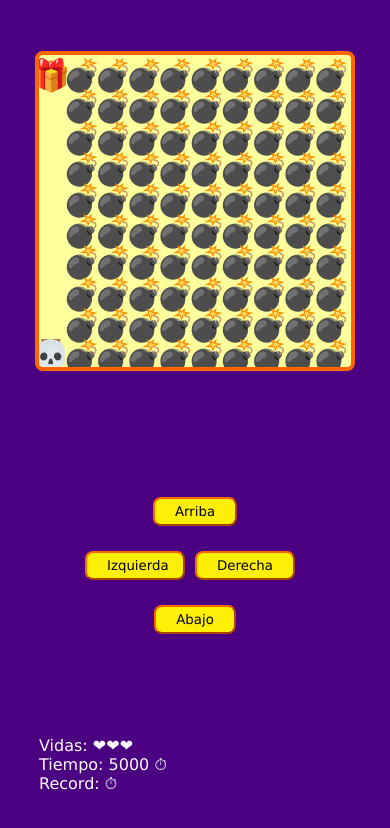
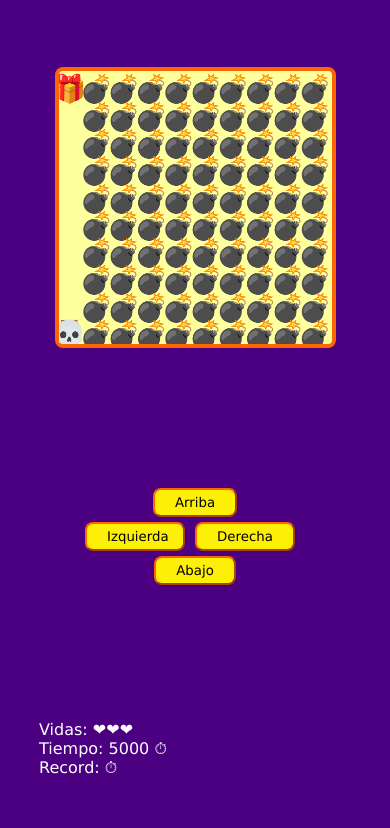
Before and after one commit to KaritinaBrito/taller-video-juegos, a plain HTML site: page index.html in a window 390 px wide. Drawn offline with Linux system fonts and the light colour scheme.

Commit message:
optimizing

```diff
--- a/game.js
+++ b/game.js
@@ -8,7 +8,7 @@ const btnLeft = document.querySelector('#left');
 const spanLive = document.querySelector('#lives')
 const spanTime = document.querySelector('#time');
 const spanRecord = document.querySelector('#record');
-const pRecult = document.querySelector('#result');
+const pResult = document.querySelector('#result');
 
 
 let canvasSize;
@@ -37,15 +37,18 @@ window.addEventListener('resize', setCanvasSize);
 function setCanvasSize (){
 
     if(window.innerHeight > window.innerWidth){
-        canvasSize = window.innerWidth * 0.8;
+        canvasSize = window.innerWidth * 0.7;
     } else {
-        canvasSize = window.innerHeight * 0.8;
+        canvasSize = window.innerHeight * 0.7;
     }
-
+    canvasSize = Number(canvasSize.toFixed(0));
     canvas.setAttribute('width', canvasSize);
     canvas.setAttribute('height', canvasSize);
 
     elementSize= canvasSize/10;
+
+    playerPosition.x = undefined;
+    playerPosition.y = undefined;
 
     startGame();
 }
@@ -120,12 +123,13 @@ function gameWin(){
     if(recordTime){
         if(recordTime >= playerTime){
             localStorage.setItem('record_time', playerTime);
-            console.log('Nuevo record de tiempo!!')
+            pResult.innerHTML = "Superaste el record!!!"
         } else {
-            console.log('No supertaste el tiempo record!')
+            pResult.innerHTML ='No supertaste el tiempo record!';
         }
     } else {
         localStorage.setItem('record_time', playerTime);
+        pResult.innerHTML = "Primer record!"
     }
     console.log({recordTime});
 
--- a/styles.css
+++ b/styles.css
@@ -57,6 +57,6 @@ body {
   }
 
   @media (max-width: 440px) {
-    button { margin-top: 25px; }
+    button { margin-top: 5px; }
     #up, #down { margin-left: 100%; margin-right: 100%; }
   }
```
